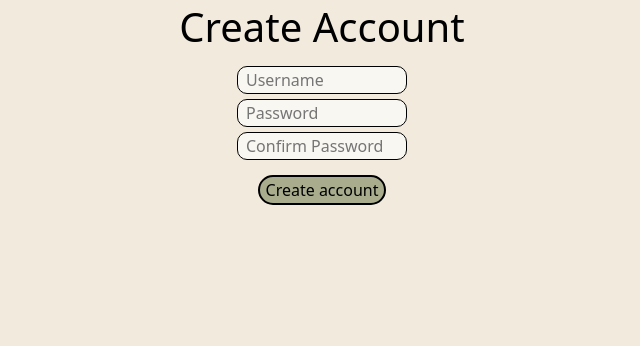
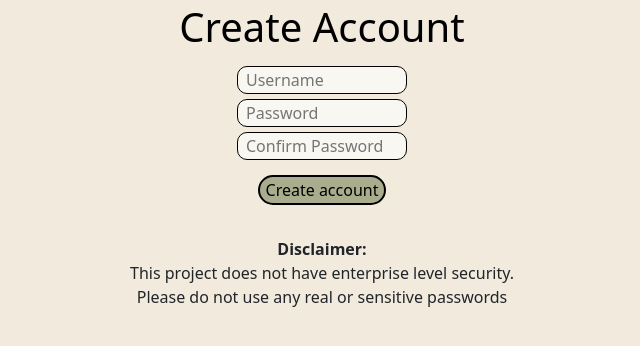
Before and after one commit to NordinCoding/discountChecker, a Python web app: template templates/register.html in a window 1280 px wide. Shown: the part 125-471 px from the top of the page, without its empty margins (318-958 px from the left). Run offline with Jinja, Linux system fonts and the light colour scheme; the template is opened without the code that fills it, so the values that code supplies are empty.

Commit message:
adding small UX changes

```diff
--- a/app.py
+++ b/app.py
@@ -157,7 +157,7 @@ def login():
         # Check if user exists and if the password is correct
         # Password comes directly from the form, as to never store it in a variable
         if user is None or not check_password_hash(user.passwordHash, data.get("password")):
-            return jsonify({"success":False, "message":"Invalid username or password"})
+            return jsonify({"success":False, "message":"Invalid username and/or password"})
         else:
             session["user_id"] = user.id
             log_to_file(f"User logged in: {username}", "INFO", session["user_id"])
@@ -189,7 +189,7 @@ def add_product():
 
         if not validate_URL(new_URL):
             log_to_file(f"Invalid URL: {new_URL}", "ERROR", session["user_id"])
-            return jsonify({"success": False, "message": "Invalid URL, please enter a valid bol.com Product URL."})
+            return jsonify({"success": False, "message": "Invalid URL, please enter a valid Product URL."})
 
         # Check of user has 5 products in table, if so alert user that the maximum amount is 5
         query_result = db.session.query(UserProduct).filter_by(userID=session["user_id"]).all()
@@ -221,7 +221,7 @@ def add_product():
                             "message": "Error processing product data, please check if the URL you entered is an available product"})
 
         # if it succeeds, pass the user success message and send the product data to the script in "index.html"
-        product_data["URL"] = URL
+        product_data["URL"] = new_URL
         log_to_file(f"Product added succesfully", "INFO", session["user_id"])
         return jsonify({"success": True, "message": "Product added successfully.", "product_data": product_data})
 
--- a/static/css/main.css
+++ b/static/css/main.css
@@ -232,6 +232,7 @@ input {
 
 #insert-message {
     font-size: 115%;
+    font-weight: 500;
 }
 
 
@@ -261,6 +262,11 @@ input {
 #register-feedback-msg {
     transition: opacity 1s ease-out;
     color: red;
+}
+
+#disclaimer-div {
+    margin-top: 2rem;
+    text-align: center;
 }
 
 /* REGISTER.HTML */
@@ -303,6 +309,12 @@ input {
     margin-top: 10px;
 }
 
+#make-account-div {
+    text-align: center;
+    font-weight: 500;
+    margin-top: 1rem;
+}
+
 /* LOGIN.HTML */
 
 
--- a/templates/index.html
+++ b/templates/index.html
@@ -3,7 +3,7 @@
 {% block main %}
 
     <div id="insert-message-div">
-        <p id="insert-message">Insert URL to check for discount</p>
+        <p id="insert-message">Insert product URL to check the price</p>
     </div>
     <div id="input-box-div">
         <form id="add_product-form" action="/add_product" method="POST">
--- a/templates/login.html
+++ b/templates/login.html
@@ -18,6 +18,9 @@
             </div>
         </form>
         <div id="login-feedback-msg"></div>
+        <div id="make-account-div">
+            <p>Dont have an account yet?<br> Register <a href="{{ url_prefix }}/register">Here</a></p>
+        </div>
     </div>
 
     <script>
--- a/templates/register.html
+++ b/templates/register.html
@@ -21,6 +21,12 @@
             </div>
         </form>
         <div id="register-feedback-msg"></div>
+        <div id="disclaimer-div">
+            <p>
+                <strong>Disclaimer:</strong> <Br>This project does not have enterprise level security.<br>
+                Please do not use any real or sensitive passwords
+            </p>
+        </div>
     </div>
 
     <script>
```
